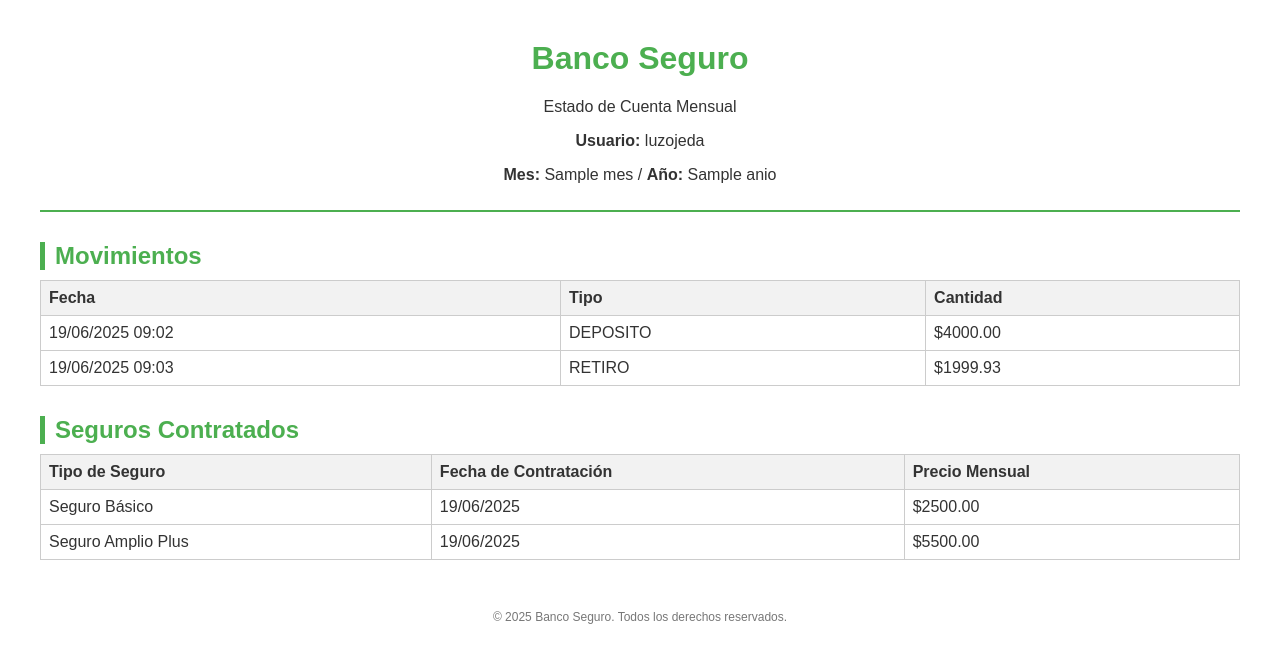
After one commit to raguilarort/misti-programacion-python, a Django app: template Proyecto/MISTIBank/Portal_WebApp/insurance/templates/estado_cuenta_pdf.html in a window 1280 px wide. The commit adds this page. Shown: the top 663 px of the page. Run offline with Django 5.2, Linux system fonts and the light colour scheme; data comes from the database, SQL or seed files in the repository; tables that the repository leaves empty hold one stand-in row (values such as "Sample post"); the template is opened without the code that fills it: values that come from a table or form of the project are taken from there, most other values are stand-ins (such as "Sample title", 1, 10 or a date in 2020).

Commit message:
Parte-Terminada

```diff
--- a/Proyecto/MISTIBank/Portal_WebApp/insurance/templates/dashboard.html
+++ b/Proyecto/MISTIBank/Portal_WebApp/insurance/templates/dashboard.html
@@ -57,7 +57,7 @@
                         <div class="quick-actions">
                             <a href="{% url 'depositar' %}" class="action-btn">Depositar</a>
                             <a href="{% url 'retirar' %}" class="action-btn">Retirar</a>
-                            <a href="#" class="action-btn">Ver Estado de Cuenta</a>
+                            <a href="{% url 'estado_cuenta_pdf' %}" class="action-btn" target="_blank">Ver Estado de Cuenta</a>
                         </div>
                     </div>
                 </div>
--- /dev/null
+++ b/Proyecto/MISTIBank/Portal_WebApp/insurance/templates/estado_cuenta_pdf.html
@@ -0,0 +1,127 @@
+<!DOCTYPE html>
+<html lang="es">
+<head>
+    <meta charset="UTF-8">
+    <title>Estado de Cuenta</title>
+    <style>
+        body {
+            font-family: "Arial", sans-serif;
+            margin: 40px;
+            color: #333;
+        }
+
+        .header {
+            text-align: center;
+            border-bottom: 2px solid #4CAF50;
+            padding-bottom: 10px;
+            margin-bottom: 30px;
+        }
+
+        .header h1 {
+            color: #4CAF50;
+        }
+
+        .section {
+            margin-bottom: 30px;
+        }
+
+        .section h2 {
+            border-left: 5px solid #4CAF50;
+            padding-left: 10px;
+            margin-bottom: 10px;
+            color: #4CAF50;
+        }
+
+        table {
+            width: 100%;
+            border-collapse: collapse;
+            margin-top: 10px;
+        }
+
+        table, th, td {
+            border: 1px solid #ccc;
+        }
+
+        th {
+            background-color: #f2f2f2;
+            color: #333;
+        }
+
+        th, td {
+            padding: 8px;
+            text-align: left;
+        }
+
+        .footer {
+            text-align: center;
+            margin-top: 50px;
+            font-size: 12px;
+            color: #777;
+        }
+    </style>
+</head>
+<body>
+    <div class="header">
+        <h1>Banco Seguro</h1>
+        <p>Estado de Cuenta Mensual</p>
+        <p><strong>Usuario:</strong> {{ usuario.username }}</p>
+        <p><strong>Mes:</strong> {{ mes }} / <strong>Año:</strong> {{ anio }}</p>
+    </div>
+
+    <div class="section">
+        <h2>Movimientos</h2>
+        {% if movimientos %}
+            <table>
+                <thead>
+                    <tr>
+                        <th>Fecha</th>
+                        <th>Tipo</th>
+                        <th>Cantidad</th>
+                    </tr>
+                </thead>
+                <tbody>
+                    {% for m in movimientos %}
+                        <tr>
+                            <td>{{ m.fecha|date:"d/m/Y H:i" }}</td>
+                            <td>{{ m.tipo }}</td>
+                            <td>${{ m.cantidad }}</td>
+                        </tr>
+                    {% endfor %}
+                </tbody>
+            </table>
+        {% else %}
+            <p>No se encontraron movimientos este mes.</p>
+        {% endif %}
+    </div>
+
+    <div class="section">
+        <h2>Seguros Contratados</h2>
+        {% if seguros %}
+            <table>
+                <thead>
+                    <tr>
+                        <th>Tipo de Seguro</th>
+                        <th>Fecha de Contratación</th>
+                        <th>Precio Mensual</th>
+                    </tr>
+                </thead>
+                <tbody>
+                    {% for s in seguros %}
+                        <tr>
+                            <td>{{ s.tipo_seguro.nombre }}</td>
+                            <td>{{ s.fecha_contratacion|date:"d/m/Y" }}</td>
+                            <td>${{ s.tipo_seguro.precio }}</td>
+                        </tr>
+                    {% endfor %}
+                </tbody>
+            </table>
+        {% else %}
+            <p>No se contrataron seguros este mes.</p>
+        {% endif %}
+    </div>
+
+    <div class="footer">
+        &copy; 2025 Banco Seguro. Todos los derechos reservados.
+    </div>
+</body>
+</html>
--- a/Proyecto/MISTIBank/Portal_WebApp/insurance/urls.py
+++ b/Proyecto/MISTIBank/Portal_WebApp/insurance/urls.py
@@ -13,5 +13,6 @@ urlpatterns = [
     path('seguros/contratar/<int:tipo_id>/', views.contratar_seguro, name='contratar_seguro'),
     path('grafica-movimientos/', views.grafica_movimientos, name='grafica_movimientos'),
     path('grafica-seguros-marketing/', views.grafica_marketing, name='grafica_marketing'),
+    path('estado-cuenta/', views.estado_cuenta_pdf, name='estado_cuenta_pdf'),
 
 ]
```
Also changed, not shown: Proyecto/MISTIBank/Portal_WebApp/insurance/views.py (+68 -0 lines).
